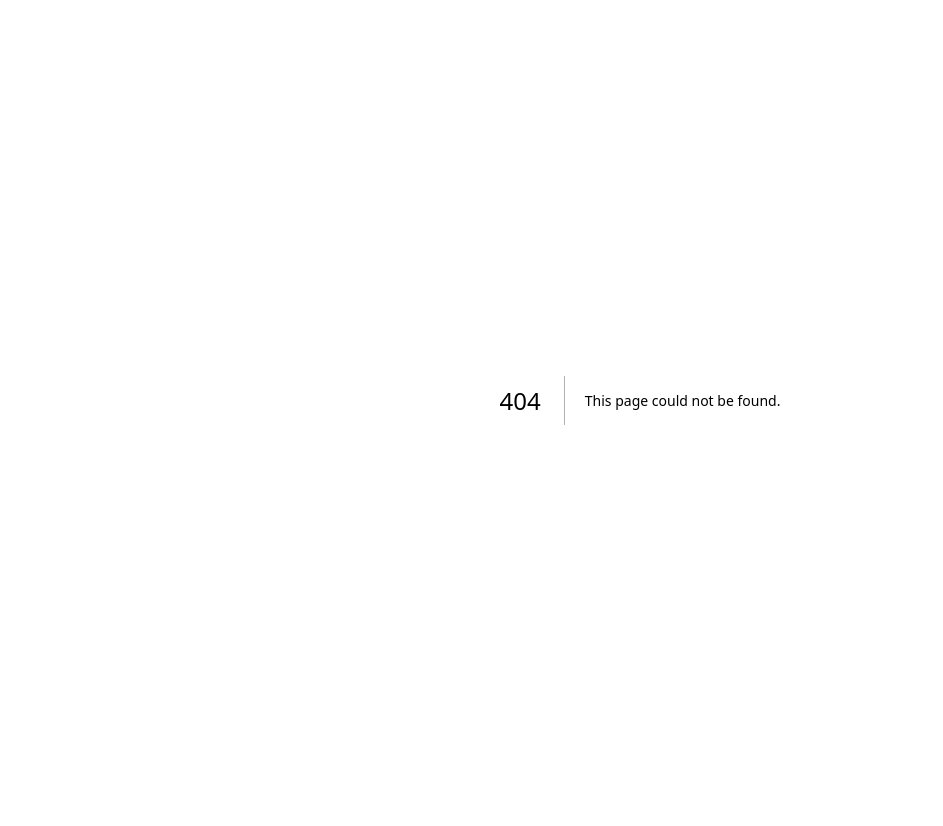
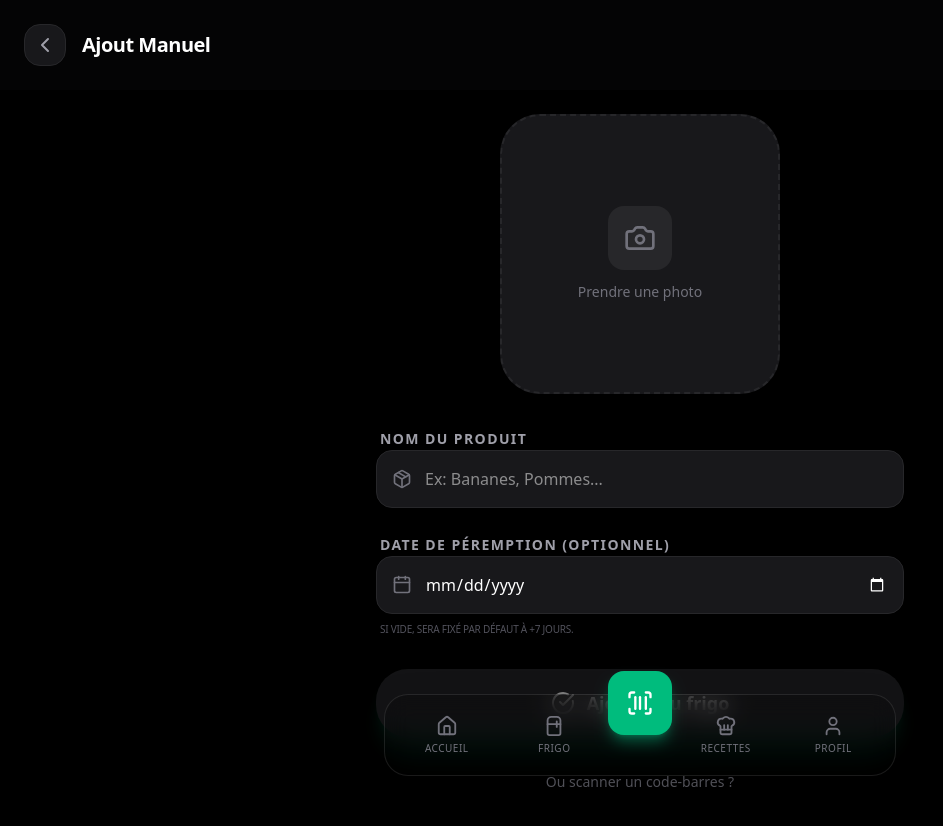
Before and after one commit to teizred/scanproduct, a Next.js app: page /add in a window 1280 px wide. Before the commit this address had no page. Shown: the top 826 px of the page, without its empty margins (0-943 px from the left). Before the commit the page ends 800 px from the top, so only its background shows below. Built offline with nearby package versions, Linux system fonts and the light colour scheme.

Commit message:
feat: add product search to fridge list and implement manual product addition page

```diff
--- /dev/null
+++ b/app/add/page.tsx
@@ -0,0 +1,163 @@
+"use client";
+
+import { useState, useRef } from "react";
+import { useRouter } from "next/navigation";
+import { Camera, ChevronLeft, Loader2, CheckCircle, Calendar, Package } from "lucide-react";
+import Link from "next/link";
+import BottomNav from "@/app/components/BottomNav";
+import { cn } from "@/lib/utils";
+
+export default function ManualAddPage() {
+  const router = useRouter();
+  const [name, setName] = useState("");
+  const [expiryDate, setExpiryDate] = useState("");
+  const [image, setImage] = useState<string | null>(null);
+  const [isUploading, setIsUploading] = useState(false);
+  const [isSaving, setIsSaving] = useState(false);
+  const fileInputRef = useRef<HTMLInputElement>(null);
+
+  const handleImageCapture = (e: React.ChangeEvent<HTMLInputElement>) => {
+    const file = e.target.files?.[0];
+    if (file) {
+      setIsUploading(true);
+      const reader = new FileReader();
+      reader.onloadend = () => {
+        setImage(reader.result as string);
+        setIsUploading(false);
+      };
+      reader.readAsDataURL(file);
+    }
+  };
+
+  const handleSubmit = async (e: React.FormEvent) => {
+    e.preventDefault();
+    if (!name) return;
+
+    setIsSaving(true);
+    try {
+      // Default expiry for fruits/veggies if empty (7 days)
+      const finalExpiry = expiryDate || new Date(Date.now() + 7 * 24 * 60 * 60 * 1000).toISOString().split('T')[0];
+
+      const res = await fetch("/api/fridge", {
+        method: "POST",
+        headers: { "Content-Type": "application/json" },
+        body: JSON.stringify({
+          name,
+          expiryDate: finalExpiry,
+          imageUrl: image,
+          quantity: 1,
+          category: "Fruits & Légumes", // Default category for manual add of fresh items
+          nutriscore: "A", // Fresh produce is usually A
+        }),
+      });
+
+      if (res.ok) {
+        router.push("/fridge");
+        router.refresh();
+      }
+    } catch (error) {
+      console.error("Failed to save product:", error);
+    } finally {
+      setIsSaving(false);
+    }
+  };
+
+  return (
+    <div className="pb-32 min-h-screen bg-black">
+      <header className="p-6 flex items-center bg-zinc-950/50 backdrop-blur-xl sticky top-0 z-30">
+        <Link href="/fridge" className="p-2 rounded-2xl bg-zinc-900 border border-zinc-800 text-zinc-400 hover:text-white transition-colors mr-4">
+          <ChevronLeft size={24} />
+        </Link>
+        <h1 className="text-xl font-bold text-white tracking-tight">Ajout Manuel</h1>
+      </header>
+
+      <main className="p-6 max-w-xl mx-auto space-y-8">
+        <form onSubmit={handleSubmit} className="space-y-8">
+          {/* Image Upload Area */}
+          <div
+            onClick={() => fileInputRef.current?.click()}
+            className="relative aspect-square w-full max-w-[280px] mx-auto rounded-[2.5rem] overflow-hidden bg-zinc-900 border-2 border-dashed border-zinc-800 flex flex-col items-center justify-center cursor-pointer group hover:border-emerald-500/50 transition-all"
+          >
+            {image ? (
+              <>
+                <img src={image} alt="Preview" className="w-full h-full object-cover" />
+                <div className="absolute inset-0 bg-black/40 flex items-center justify-center opacity-0 group-hover:opacity-100 transition-opacity">
+                  <Camera className="text-white" size={32} />
+                </div>
+              </>
+            ) : (
+              <div className="text-center space-y-3 p-6">
+                <div className="h-16 w-16 bg-zinc-800 rounded-2xl flex items-center justify-center mx-auto group-hover:scale-110 transition-transform">
+                  {isUploading ? <Loader2 className="text-emerald-500 animate-spin" size={32} /> : <Camera className="text-zinc-500" size={32} />}
+                </div>
+                <p className="text-zinc-500 text-sm font-medium">Prendre une photo</p>
+              </div>
+            )}
+            <input
+              type="file"
+              ref={fileInputRef}
+              onChange={handleImageCapture}
+              accept="image/*"
+              capture="environment"
+              className="hidden"
+            />
+          </div>
+
+          <div className="space-y-6">
+            <div className="space-y-2">
+              <label className="text-zinc-400 text-sm font-bold uppercase tracking-widest pl-1">Nom du produit</label>
+              <div className="relative">
+                <Package className="absolute left-4 top-1/2 -translate-y-1/2 text-zinc-500" size={20} />
+                <input
+                  required
+                  type="text"
+                  placeholder="Ex: Bananes, Pommes..."
+                  value={name}
+                  onChange={(e) => setName(e.target.value)}
+                  className="w-full bg-zinc-900 border border-zinc-800 rounded-2xl py-4 pl-12 pr-4 text-white focus:outline-none focus:border-emerald-500 transition-all"
+                />
+              </div>
+            </div>
+
+            <div className="space-y-2">
+              <label className="text-zinc-400 text-sm font-bold uppercase tracking-widest pl-1">Date de péremption (Optionnel)</label>
+              <div className="relative">
+                <Calendar className="absolute left-4 top-1/2 -translate-y-1/2 text-zinc-500" size={20} />
+                <input
+                  type="date"
+                  value={expiryDate}
+                  onChange={(e) => setExpiryDate(e.target.value)}
+                  className="w-full bg-zinc-900 border border-zinc-800 rounded-2xl py-4 pl-12 pr-4 text-white focus:outline-none focus:border-emerald-500 transition-all [color-scheme:dark]"
+                />
+              </div>
+              <p className="text-zinc-600 text-[10px] pl-1 uppercase tracking-tight">Si vide, sera fixé par défaut à +7 jours.</p>
+            </div>
+          </div>
+
+          <button
+            type="submit"
+            disabled={!name || isSaving}
+            className="w-full py-5 bg-emerald-500 hover:bg-emerald-600 disabled:opacity-50 disabled:bg-zinc-800 text-white font-black rounded-[2rem] transition-all active:scale-95 shadow-xl shadow-emerald-500/20 flex items-center justify-center gap-3 text-lg"
+          >
+            {isSaving ? (
+              <Loader2 className="animate-spin" size={24} />
+            ) : (
+              <>
+                <CheckCircle size={24} />
+                Ajouter au frigo
+              </>
+            )}
+          </button>
+
+          <div className="text-center">
+            <Link href="/scan" className="text-zinc-500 hover:text-emerald-500 text-sm font-medium transition-colors">
+              Ou scanner un code-barres ?
+            </Link>
+          </div>
+        </form>
+      </main>
+
+      <BottomNav />
+    </div>
+  );
+}
--- a/app/fridge/FridgeList.tsx
+++ b/app/fridge/FridgeList.tsx
@@ -1,7 +1,7 @@
 "use client";
 
 import { useState } from "react";
-import { Trash2, Refrigerator, Loader2, Calendar } from "lucide-react";
+import { Trash2, Refrigerator, Loader2, Calendar, Search } from "lucide-react";
 import { useRouter } from "next/navigation";
 import { cn } from "@/lib/utils";
 
@@ -18,8 +18,13 @@ type FridgeItem = {
 
 export default function FridgeList({ initialItems }: { initialItems: FridgeItem[] }) {
   const [items, setItems] = useState<FridgeItem[]>(initialItems);
+  const [searchQuery, setSearchQuery] = useState("");
   const [isDeleting, setIsDeleting] = useState<string | null>(null);
   const router = useRouter();
+
+  const filteredItems = items.filter((item) =>
+    item.name.toLowerCase().includes(searchQuery.toLowerCase())
+  );
 
   const handleDelete = async (id: string) => {
     setIsDeleting(id);
@@ -55,8 +60,27 @@ export default function FridgeList({ initialItems }: { initialItems: FridgeItem[
   const now = new Date();
 
   return (
-    <div className="space-y-4">
-      {items.map((item) => {
+    <div className="space-y-6">
+      {/* Search Bar */}
+      <div className="relative group">
+        <Search className="absolute left-4 top-1/2 -translate-y-1/2 text-zinc-500 group-focus-within:text-emerald-500 transition-colors" size={20} />
+        <input
+          type="text"
+          placeholder="Rechercher un produit..."
+          value={searchQuery}
+          onChange={(e) => setSearchQuery(e.target.value)}
+          className="w-full bg-zinc-900/50 border border-zinc-800 rounded-2xl py-4 pl-12 pr-4 text-white placeholder:text-zinc-600 focus:outline-none focus:border-emerald-500/50 focus:ring-1 focus:ring-emerald-500/20 transition-all backdrop-blur-md"
+        />
+      </div>
+
+      {filteredItems.length === 0 && searchQuery !== "" ? (
+        <div className="glass rounded-[2rem] p-12 text-center space-y-4 border-dashed border-zinc-800">
+          <div className="h-16 w-16 bg-zinc-900 rounded-full flex items-center justify-center mx-auto text-2xl">🔍</div>
+          <p className="text-zinc-500 font-medium">Aucun produit trouvé pour "{searchQuery}"</p>
+        </div>
+      ) : (
+        <div className="grid grid-cols-1 gap-4">
+          {filteredItems.map((item) => {
         const expiry = new Date(item.expiryDate);
         const daysLeft = Math.ceil((expiry.getTime() - now.getTime()) / (1000 * 3600 * 24));
         const isUrgent = daysLeft <= 1;
@@ -117,7 +141,9 @@ export default function FridgeList({ initialItems }: { initialItems: FridgeItem[
             </button>
           </div>
         );
-      })}
+        })}
+      </div>
+      )}
     </div>
   );
 }
--- a/app/fridge/page.tsx
+++ b/app/fridge/page.tsx
@@ -5,8 +5,8 @@ import { db } from "@/db";
 import { fridgeItems } from "@/db/schema";
 import { eq, asc } from "drizzle-orm";
 import Link from "next/link";
-import { ChevronLeft, Plus, Search } from "lucide-react";
-import FridgeList from "./FridgeList";
+import { ChevronLeft, Plus } from "lucide-react";
+import FridgeList from "@/app/fridge/FridgeList";
 import BottomNav from "@/app/components/BottomNav";
 
 export default async function FridgePage() {
@@ -32,9 +32,9 @@ export default async function FridgePage() {
         </Link>
         <h1 className="text-xl font-bold text-white tracking-tight">Mon Frigo</h1>
         <div className="flex items-center gap-2">
-          <button className="p-2 rounded-2xl bg-zinc-900 border border-zinc-800 text-zinc-400">
-            <Search size={24} />
-          </button>
+          <Link href="/add" className="p-2 rounded-2xl bg-emerald-500 text-white shadow-lg shadow-emerald-500/20">
+            <Plus size={24} />
+          </Link>
         </div>
       </header>
 
```
